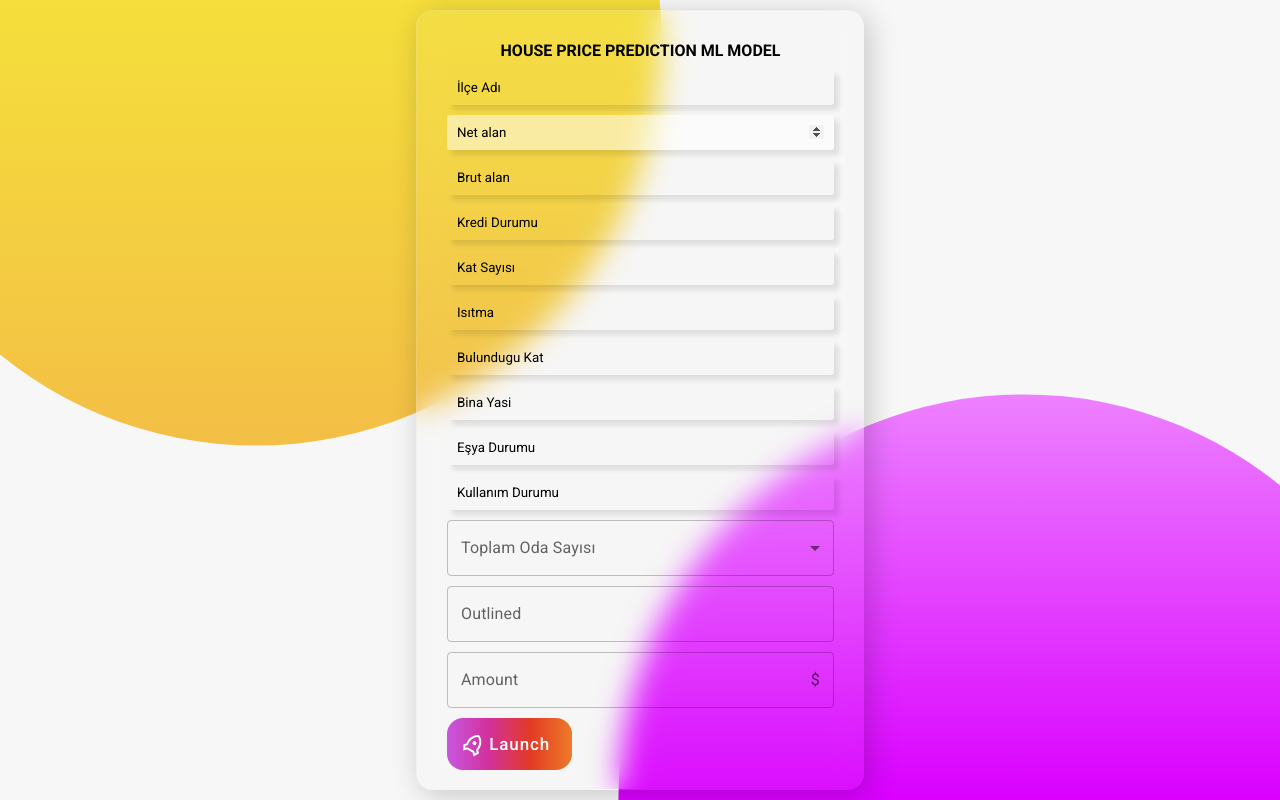
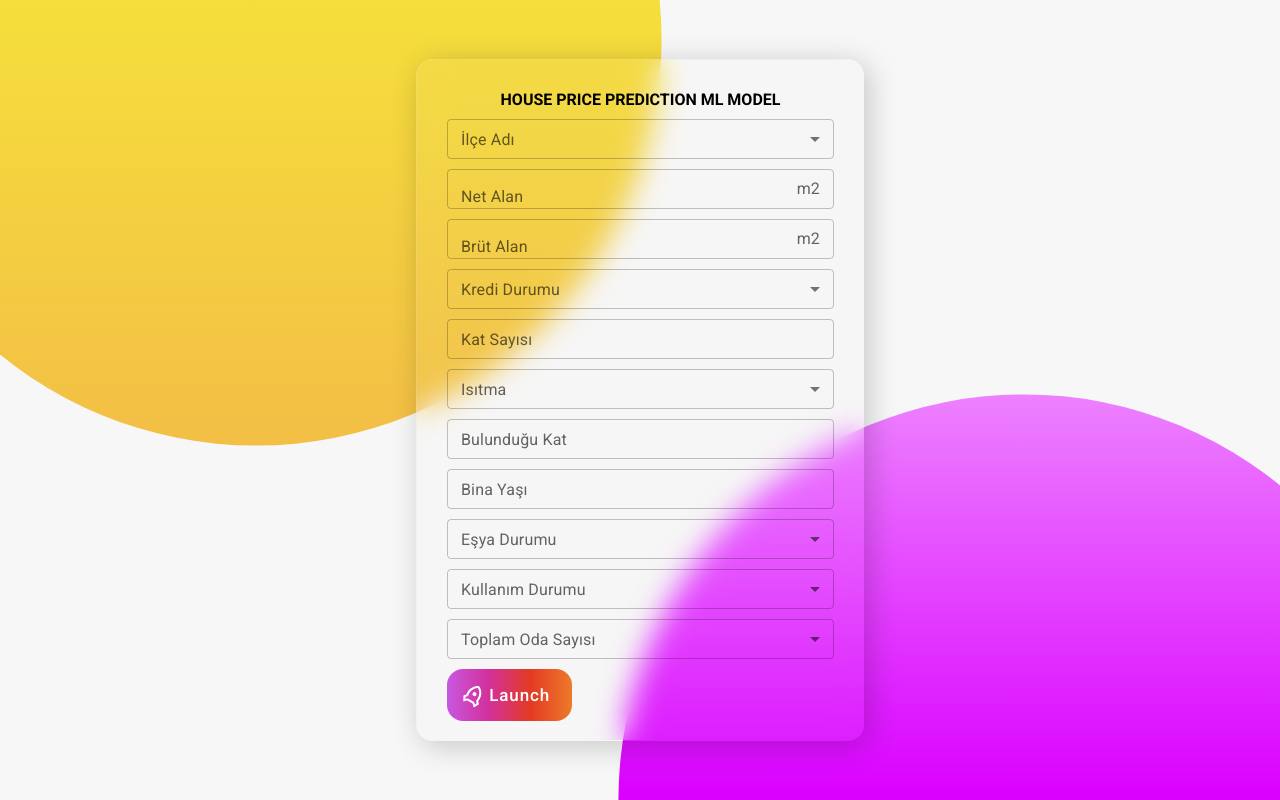
Before and after one commit to nurdanaknc/EviminDegeri, a React (Create React App) app: page / in a window 1280 px wide. Built offline with nearby package versions, Linux system fonts and the light colour scheme.

Commit message:
material ui degisiklikleri

```diff
--- a/package.json
+++ b/package.json
@@ -12,6 +12,7 @@
     "@testing-library/react": "^13.4.0",
     "@testing-library/user-event": "^13.5.0",
     "axios": "^1.3.4",
+    "node": "^20.1.0",
     "react": "^18.2.0",
     "react-dom": "^18.2.0",
     "react-scripts": "5.0.1",
@@ -43,5 +44,8 @@
       "last 1 firefox version",
       "last 1 safari version"
     ]
+  },
+  "devDependencies": {
+    "source-map-loader": "^4.0.1"
   }
 }
--- a/src/components/Glass.css
+++ b/src/components/Glass.css
@@ -11,7 +11,7 @@
     -webkit-box-shadow: 5px 5px 30px rgba(0, 0, 0, 0.2);
     box-shadow: 5px 5px 30px rgba(0, 0, 0, 0.2);
     min-width: 35vw;
-
+    height: 20%;
     padding: 20px 30px;
   }
 
--- a/src/components/Glass.js
+++ b/src/components/Glass.js
@@ -10,6 +10,7 @@ import TextField from '@mui/material/TextField';
 
 import InputAdornment from '@mui/material/InputAdornment';
 import OutlinedInput from '@mui/material/OutlinedInput';
+import { getSpaceUntilMaxLength } from '@testing-library/user-event/dist/utils';
 
 
 function Glass() {
@@ -71,16 +72,16 @@ function Glass() {
     <div className="glass">
       <form onSubmit={(e) => handleSubmit(e)} className="glass__form">
             <h4>HOUSE PRICE PREDICTION ML MODEL</h4>
+              <Box sx={{ minWidth: 120 }}>
+                <FormControl fullWidth size="small">
+                  <InputLabel id="demo-select-small-label">İlçe Adı</InputLabel>
+                  <Select
+                    labelId="demo-select-small-label"
+                    id="demo-select-small"
+                    type="string"
+                    label="İlçe Adı"
 
-        <div className="glass__form__group">
-          <input
-            id="ilce_adi"
-            className="glass__form__input"
-            placeholder="İlçe Adı"
-            required
-            autoFocus
-            title="İlçe Adı"
-            type="string"
+
 
                     onChange={(e) => {
 
@@ -178,156 +179,217 @@ function Glass() {
                      setLng(newLng);
 
                     }}
+                  >
+                        <MenuItem value={'Adalar'}>Adalar</MenuItem>
+                        <MenuItem value={'Arnavutköy'}>Arnavutköy</MenuItem>
+                        <MenuItem value={'Ataşehir'}>Ataşehir</MenuItem>
+                        <MenuItem value={'Avcılar'}>Avcılar</MenuItem>
+                        <MenuItem value={'Bağcılar'}>Bağcılar</MenuItem>
+                        <MenuItem value={'Bahçelievler'}>Bahçelievler</MenuItem>
+                        <MenuItem value={'Güngören'}>Güngören</MenuItem>
+                        <MenuItem value={'Beylikdüzü'}>Beylikdüzü</MenuItem>
+                        <MenuItem value={'Şişli'}>Şişli</MenuItem>
+                        <MenuItem value={'Sancaktepe'}>Sancaktepe</MenuItem>
+                        <MenuItem value={'Ümraniye'}>Ümraniye</MenuItem>
+                        <MenuItem value={'Beşiktaş'}>Beşiktaş</MenuItem>
+                        <MenuItem value={'Esenyurt'}>Esenyurt</MenuItem>
+                        <MenuItem value={'Sarıyer'}>Sarıyer</MenuItem>
+                        <MenuItem value={'Pendik'}>Pendik</MenuItem>
+                        <MenuItem value={'Fatih'}>Fatih</MenuItem>
+                        <MenuItem value={'Büyükçekmece'}>Büyükçekmece</MenuItem>
+                        <MenuItem value={'Eyüpsultan'}>Eyüpsultan</MenuItem>
+                        <MenuItem value={'Başakşehir'}>Başakşehir</MenuItem>
+                        <MenuItem value={'Beyoğlu'}>Beyoğlu</MenuItem>
+                        <MenuItem value={'Kartal'}>Kartal</MenuItem>
+                        <MenuItem value={'Sultangazi'}>Sultangazi</MenuItem>
+                        <MenuItem value={'Sultanbeyli'}>Sultanbeyli</MenuItem>
+                        <MenuItem value={'Kadıköy'}>Kadıköy</MenuItem>
+                        <MenuItem value={'Çekmeköy'}>Çekmeköy</MenuItem>
+                        <MenuItem value={'Maltepe'}>Maltepe</MenuItem>
+                        <MenuItem value={'Tuzla'}>Tuzla</MenuItem>
+                        <MenuItem value={'Kağıthane'}>Kağıthane</MenuItem>
+                        <MenuItem value={'Zeytinburnu'}>Zeytinburnu</MenuItem>
+                        <MenuItem value={'Üsküdar'}>Üsküdar</MenuItem>
+                        <MenuItem value={'Küçükçekmece'}>Küçükçekmece</MenuItem>
+                        <MenuItem value={'Bakırköy'}>Bakırköy</MenuItem>
+                        <MenuItem value={'Silivri'}>Silivri</MenuItem>
+                        <MenuItem value={'Bayrampaşa'}>Bayrampaşa</MenuItem>
+                        <MenuItem value={'Beykoz'}>Beykoz</MenuItem>
+                        <MenuItem value={'Çatalca'}>Çatalca</MenuItem>
+                        <MenuItem value={'Esenler'}>Esenler</MenuItem>
+                        <MenuItem value={'Gaziosmanpaşa'}>Gaziosmanpaşa</MenuItem>
+                        <MenuItem value={'Şile'}>Şile</MenuItem>
+                  </Select>
+                </FormControl>
+              </Box>
+
+
+        <div className="glass__form__group">
+
+            <Box component="form" sx={{ minWidth: 120}} noValidate autoComplete="off"  >
+              <FormControl fullWidth >
+              <InputLabel htmlFor="outlined-adornment-size-small">Net Alan</InputLabel>
+              <OutlinedInput
+                id="outlined-adornment-size-small"
+                endAdornment={<InputAdornment position="end">m2</InputAdornment>}
+                label="Net Alan"
+                type="number"
+                value={net_alan}
+                onChange={(e) => setNet_alan(e.target.value)}
+                size="small"
+                sx={{ alignItems: 'center'}}
               />
+              </FormControl>
+            </Box>
         </div>
 
         <div className="glass__form__group">
-          <input
-            id="net_alan"
-            className="glass__form__input"
-            placeholder="Net alan"
-            required
-            autoFocus
-            min="0"
-            max="10000"
-            pattern="[0-9]{.5}"
-            title="Net alan"
+            <Box component="form" sx={{ minWidth: 120 }} noValidate autoComplete="off" >
+              <FormControl fullWidth>
+              <InputLabel htmlFor="outlined-adornment-amount">Brüt Alan</InputLabel>
+              <OutlinedInput
+                id="outlined-adornment-amount"
+                endAdornment={<InputAdornment position="end">m2</InputAdornment>}
+                label="Brüt Alan"
                 type="number"
-            value={net_alan}
-            onChange={(e) => setNet_alan(e.target.value)}
+                value={brut_alan}
+                onChange={(e) => setBrut_alan(e.target.value)}
+                size="small"
               />
+              </FormControl>
+            </Box>
         </div>
 
         <div className="glass__form__group">
-          <input
-            id="brut_alan"
-            className="glass__form__input"
-            placeholder="Brut alan"
-            required
-            min="0"
-            max="10000"
+              <Box sx={{ minWidth: 120 }}>
+                <FormControl fullWidth size="small">
+                  <InputLabel id="demo-select-small-label">Kredi Durumu</InputLabel>
+                  <Select
+                    labelId="demo-select-small-label"
+                    id="demo-select-small"
                     type="number"
-            title="Brut alan"
-            pattern="[0-9]{.5}"
-            value={brut_alan}
-            onChange={(e) => setBrut_alan(e.target.value)}
-          />
+                    label="Kredi Durumu"
+                    onChange={(e) => setKredi_durumu(e.target.value)}
+
+                  >
+                    <MenuItem value={1}>Krediye Uygun</MenuItem>
+                    <MenuItem value={0}>Krediye Uygun Değil</MenuItem>
+                  </Select>
+                </FormControl>
+              </Box>
         </div>
 
         <div className="glass__form__group">
-            <input
-            id="kredi_durumu"
-            className="glass__form__input"
-            placeholder="Kredi Durumu"
-            required
-            min="0"
-            max="10000"
-            type="number"
-            title="Kredi Durumu"
-            pattern="[0-9]{.5}"
-            value = {kredi_durumu}
-            onChange={(e) => setKredi_durumu(e.target.value)}
+           <Box component="form" sx={{ minWidth: 120 }}  noValidate autoComplete="off"
+
+           >
+              <FormControl fullWidth>
+
+              <TextField id="outlined-basic" label="Kat Sayısı" variant="outlined"
+               value = {kat_sayisi}
+               onChange={(e) => setKat_sayisi(e.target.value)}
+               size="small"
               />
+              </FormControl>
+           </Box>
         </div>
 
         <div className="glass__form__group">
-          <input
-            id="kat_sayisi"
-            className="glass__form__input"
-            placeholder="Kat Sayısı"
-            required
-            min="0"
-            max="100"
+              <Box sx={{ minWidth: 120 }}>
+                <FormControl fullWidth size="small">
+                  <InputLabel id="demo-select-small-label">Isıtma</InputLabel>
+                  <Select
+                    labelId="demo-select-small-label"
+                    id="demo-select-small"
                     type="number"
-            title="Kat Sayısı"
-            pattern="[0-9]{.3}"
-            value = {kat_sayisi}
-            onChange={(e) => setKat_sayisi(e.target.value)}
-          />
-        </div>
+                    label="Isıtma"
+                    onChange={(e) => setIsitma(e.target.value)}
 
-        <div className="glass__form__group">
-            <input
-                id="isitma"
-                className="glass__form__input"
-                placeholder="Isıtma"
-                required
-                min="0"
-                max="100"
-                type="number"
-                title="Isıtma"
-                value = {isitma}
-                pattern="[0-9]{.3}"
+                  >
+                    <MenuItem value={1}>Soba</MenuItem>
+                    <MenuItem value={2}>Kalorifer</MenuItem>
+                    <MenuItem value={3}>Yerden Isıtma</MenuItem>
 
-                onChange={(e) => setIsitma(e.target.value)}
-              />
+                  </Select>
+                </FormControl>
+              </Box>
 
         </div>
 
         <div className="glass__form__group">
-          <input
-            id="bulundugu_kat"
-            className="glass__form__input"
-            placeholder="Bulundugu Kat"
-            required
-            min="0"
-            max="100"
-            type="number"
-            title="Bulundugu Kat"
-            pattern="[0-9]{.3}"
+           <Box component="form" sx={{ minWidth: 120 }}  noValidate autoComplete="off"
+
+           >
+              <FormControl fullWidth>
+
+              <TextField id="outlined-basic" label="Bulunduğu Kat" variant="outlined"
                value={bulundugu_kat}
                onChange={(e) => setBulundugu_kat(e.target.value)}
+               size="small"
               />
+              </FormControl>
+           </Box>
         </div>
 
         <div className="glass__form__group">
-          <input
-            id="bina_yasi"
-            className="glass__form__input"
-            placeholder="Bina Yasi"
-            required
-            min="0"
-            max="100"
-            type="number"
-            title="Bina yasi"
-            pattern="[0-9]{.3}"
+           <Box component="form" sx={{ minWidth: 120 }}  noValidate autoComplete="off"
+
+           >
+              <FormControl fullWidth>
+
+              <TextField id="outlined-basic" label="Bina Yaşı" variant="outlined"
                value={bina_yasi}
                onChange={(e) => setBina_yasi(e.target.value)}
+               size="small"
               />
+              </FormControl>
+           </Box>
         </div>
 
         <div className="glass__form__group">
-          <input
-                  id="esya_durumu"
-                  className="glass__form__input"
-                  placeholder="Eşya Durumu"
-                  required
-                  min="0"
-                  max="100"
+
+              <Box sx={{ minWidth: 120 }}>
+                <FormControl fullWidth size="small">
+                  <InputLabel id="demo-select-small-label">Eşya Durumu</InputLabel>
+                  <Select
+                    labelId="demo-select-small-label"
+                    id="demo-select-small"
                     type="number"
-                  title="Eşya Durumu"
-                  value = {esya}
-                  pattern="[0-9]{.3}"
+                    label="Eşya Durumu"
+                    onChange={(e) => setEsya(e.target.value)}
 
-                  onChange={(e) => setEsya(e.target.value)}
-                />
+                  >
+                    <MenuItem value={1}>Eşyalı</MenuItem>
+                    <MenuItem value={0}>Eşyasız</MenuItem>
+                    <MenuItem value={2}>Sadece Beyaz Eşya</MenuItem>
+                    <MenuItem value={3}>Sadece Mutfak</MenuItem>
+
+                  </Select>
+                </FormControl>
+              </Box>
         </div>
 
         <div className="glass__form__group">
-                <input
-                  id="kullanım_durumu"
-                  className="glass__form__input"
-                  placeholder="Kullanım Durumu"
-                  required
-                  min="0"
-                  max="100"
+
+              <Box sx={{ minWidth: 120 }}>
+                <FormControl fullWidth size="small">
+                  <InputLabel id="demo-select-small-label">Kullanım Durumu</InputLabel>
+                  <Select
+                    labelId="demo-select-small-label"
+                    id="demo-select-small"
                     type="number"
-                  title="Kullanım Durumu"
-                  value = {kullanim_durumu}
-                  pattern="[0-9]{.3}"
+                    label="Kullanım Durumu"
+                    onChange={(e) => setKullanim_durumu(e.target.value)}
 
-                  onChange={(e) => setKullanim_durumu(e.target.value)}
-                />
+                  >
+                    <MenuItem value={0}>Boş</MenuItem>
+                    <MenuItem value={1}>Mülk Sahibi</MenuItem>
+                    <MenuItem value={2}>Kiracılı</MenuItem>
+
+                  </Select>
+                </FormControl>
+              </Box>
+
 
 
         </div>
@@ -336,14 +398,15 @@ function Glass() {
 
 
               <Box sx={{ minWidth: 120 }}>
-                <FormControl fullWidth>
-                  <InputLabel id="demo-simple-select-label">Toplam Oda Sayısı</InputLabel>
+                <FormControl fullWidth size="small">
+                  <InputLabel id="demo-select-small-label">Toplam Oda Sayısı</InputLabel>
                   <Select
-                    labelId="demo-simple-select-label"
-                    id="demo-simple-select"
+                    labelId="demo-select-small-label"
+                    id="demo-select-small"
 
                     label="Toplam Oda Sayısı"
                     onChange={(e) => setToplam_oda_sayisi(e.target.value)}
+
                   >
                     <MenuItem value={1}>1+0</MenuItem>
                     <MenuItem value={2}>1+1</MenuItem>
@@ -380,32 +443,6 @@ function Glass() {
         </div>
 
 
-        <div className="glass__form__group">
-              <Box component="form" sx={{ minWidth: 120 }}
-            noValidate
-            autoComplete="off"
-              >
-            <FormControl fullWidth>
-
-            <TextField id="outlined-basic" label="Outlined" variant="outlined"  />
-            </FormControl>
-            </Box>
-          </div>
-
-
-          <div className="glass__form__group">
-            <Box component="form" sx={{ minWidth: 120 }} noValidate autoComplete="off" >
-              <FormControl fullWidth>
-              <InputLabel htmlFor="outlined-adornment-amount">Amount</InputLabel>
-              <OutlinedInput
-                id="outlined-adornment-amount"
-                endAdornment={<InputAdornment position="end">$</InputAdornment>}
-                label="Amount"
-              />
-              </FormControl>
-            </Box>
-          </div>
-
         <div>
         <button>
               <svg xmlns="http://www.w3.org/2000/svg" viewBox="0 0 24 24" width="24" height="24"><path fill="none" d="M0 0h24v24H0z"></path><path fill="currentColor" d="M5 13c0-5.088 2.903-9.436 7-11.182C16.097 3.564 19 7.912 19 13c0 .823-.076 1.626-.22 2.403l1.94 1.832a.5.5 0 0 1 .095.603l-2.495 4.575a.5.5 0 0 1-.793.114l-2.234-2.234a1 1 0 0 0-.707-.293H9.414a1 1 0 0 0-.707.293l-2.234 2.234a.5.5 0 0 1-.793-.114l-2.495-4.575a.5.5 0 0 1 .095-.603l1.94-1.832C5.077 14.626 5 13.823 5 13zm1.476 6.696l.817-.817A3 3 0 0 1 9.414 18h5.172a3 3 0 0 1 2.121.879l.817.817.982-1.8-1.1-1.04a2 2 0 0 1-.593-1.82c.124-.664.187-1.345.187-2.036 0-3.87-1.995-7.3-5-8.96C8.995 5.7 7 9.13 7 13c0 .691.063 1.372.187 2.037a2 2 0 0 1-.593 1.82l-1.1 1.039.982 1.8zM12 13a2 2 0 1 1 0-4 2 2 0 0 1 0 4z"></path></svg>
```
Also changed, not shown: 2 other files (tests, documents, lock files or other folders). Lines whose indentation alone changed are shown as unchanged.
